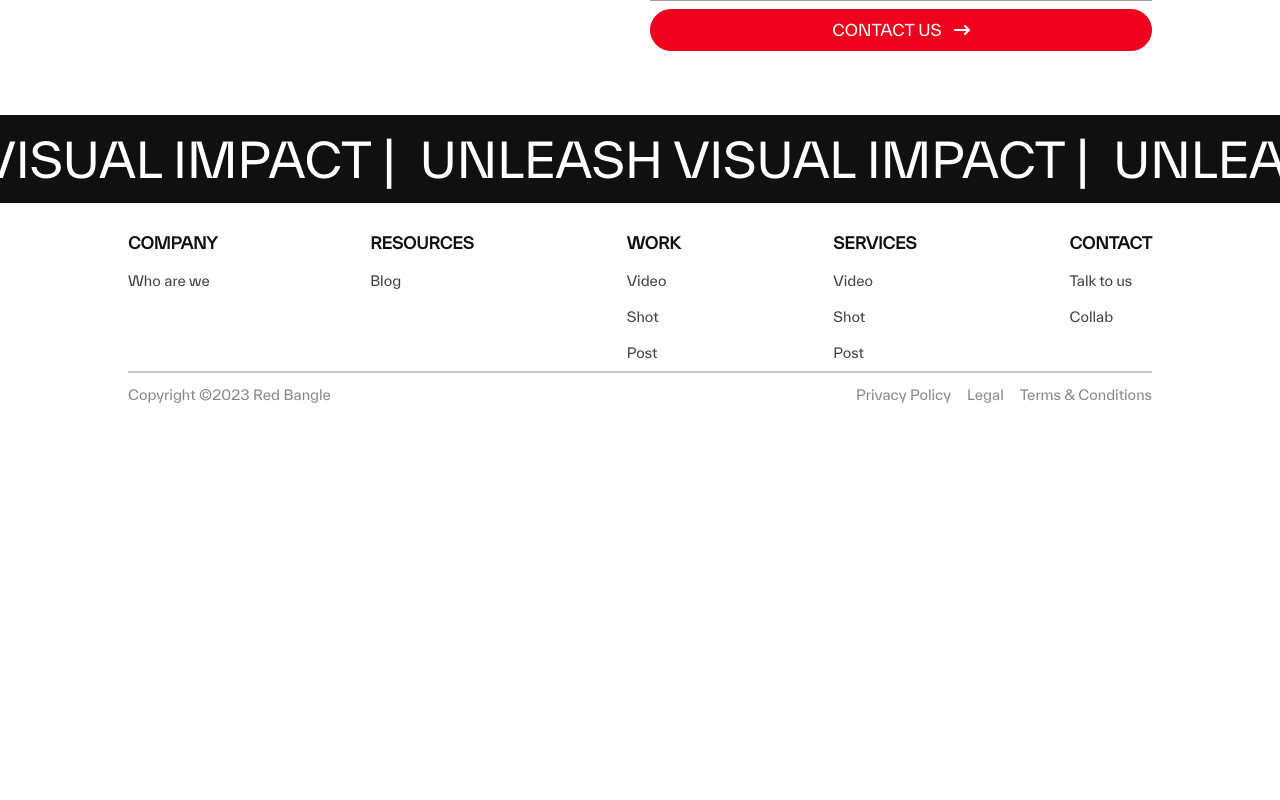
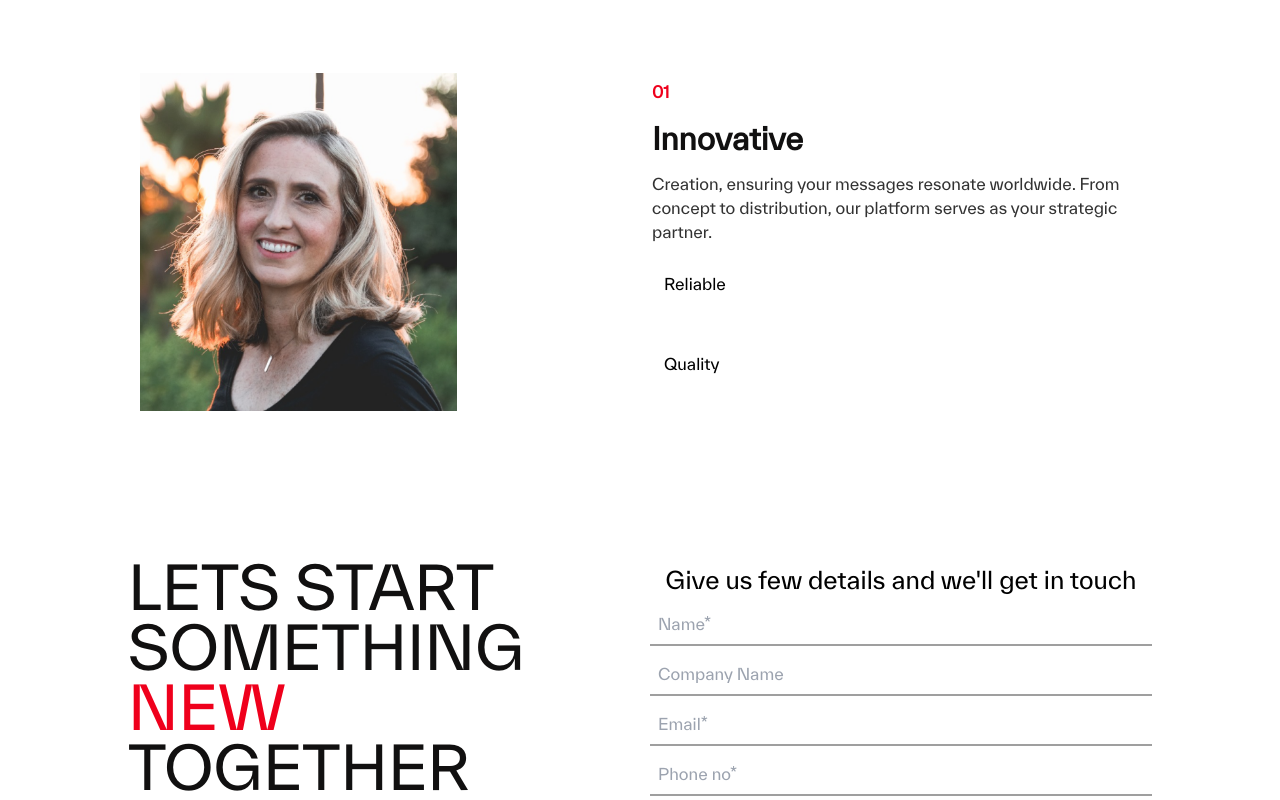
Before and after one commit to Doruk-0891/WebAgencyLandingPage, a React (Vite) app in the folder webagencylandingpage/: page /about in a window 1280 px wide. Shown: the part 1040-1840 px from the top of the page. Before the commit the page ends 1477 px from the top, so only its background shows below. Built offline with nearby package versions, Linux system fonts and the light colour scheme.

Commit message:
Implement values section

```diff
--- /dev/null
+++ b/webagencylandingpage/src/components/Accordion.jsx
@@ -0,0 +1,9 @@
+const Accordion = ({children}) => {
+  return (
+    <div className="h-full">
+        {children}
+    </div>
+  )
+}
+
+export default Accordion
--- /dev/null
+++ b/webagencylandingpage/src/components/AccordionWithImage.jsx
@@ -0,0 +1,49 @@
+import { useState } from "react";
+import Accordion from "./Accordion";
+
+const AccordionWithImage = (props) => {
+    const { values } = props;
+    const [selectedTab, setSelectedTab] = useState(0);
+
+    const handleSelection = (tabIndex) => {
+        setSelectedTab(tabIndex);
+    }
+
+    return (
+
+        <div className="w-full h-full flex flex-col md:flex-row justify-center items-center">
+            <div className="basis-1/2">
+                <div className="p-3 w-2/3 h-2/3">
+                    <img src={values[selectedTab]['image']} alt={values[selectedTab]['title']} className="object-cover w-full h-full" />
+                </div>
+            </div>
+            <div className="basis-1/2 p-3">
+                <Accordion>
+                    {values.map((item, idx) => (
+                        <div key={idx} onClick={() => handleSelection(idx)}>
+
+                            {selectedTab !== idx && <div className="p-3">{item['title']}</div>}
+
+                            <div className={`grid overflow-hidden transition-all duration-300 ease-in-out ${selectedTab === idx ? 'grid-rows-[1fr] opacity-100' : 'grid-rows-[0fr] opacity-0'}`}>
+
+                                <div className="overflow-hidden flex flex-col gap-4 py-4">
+                                    <p className={`text-red-400 font-bold`}>{item['sno']}</p>
+
+                                    <p className={`text-3xl font-bold text-black-400`}>{item['title']}</p>
+
+                                    <p className={`opacity-80`}>{item['description']}</p>
+
+                                </div>
+
+
+
+                            </div>
+                        </div>
+                    ))}
+                </Accordion>
+            </div>
+        </div>
+    )
+}
+
+export default AccordionWithImage
--- a/webagencylandingpage/src/components/CallToAction.jsx
+++ b/webagencylandingpage/src/components/CallToAction.jsx
@@ -19,7 +19,7 @@ const CallToAction = () => {
         <section className="md:w-[80%] md:m-auto px-4 md:px-0">
             <section className="flex flex-col gap-5 mb-16 md:flex-row">
                 <div className="md:basis-1/2">
-                    <div className="uppercase text-2xl text-center md:text-start  md:text-4xl text-black-400">
+                    <div className="uppercase text-4xl text-center md:text-start  md:text-6xl text-black-400">
                         <h2>Lets Start Something</h2>
                         <h2 className="text-red-400">New</h2>
                         <h2>Together</h2>
--- a/webagencylandingpage/src/components/Form.jsx
+++ b/webagencylandingpage/src/components/Form.jsx
@@ -24,7 +24,7 @@ const Form = () => {
 
     return (
         <div className="w-full">
-            <h4 className="text-center py-2">Give us few details and we&apos;ll get in touch</h4>
+            <h4 className="text-center py-2 md:text-2xl">Give us few details and we&apos;ll get in touch</h4>
             <form onSubmit={handleSubmit} className="flex flex-col justify-center">
                 <input type="text" placeholder='Name*' required value={name} onChange={(e) => setName(e.target.value)} className="w-full outline-none border-b-2 border-black-400 border-opacity-40 text-black-400 p-2 mb-2" />
 
--- a/webagencylandingpage/src/components/Hero.jsx
+++ b/webagencylandingpage/src/components/Hero.jsx
@@ -8,20 +8,20 @@ const Hero = () => {
     return (
         <section className="md:w-[80%] md:m-auto px-4 md:px-0">
             <section className="w-full mb-16">
-                <div className="text-black-400 text-3xl text-center md:text-start md:text-6xl font-bold uppercase py-6">
+                <div className="text-black-400 text-6xl text-center md:text-start md:text-8xl font-bold uppercase py-6">
                     <h1 className="py-1 md:py-3">We are a</h1>
                     <h1 className="py-1 md:py-3">Global <span className="text-red-400">Production</span></h1>
                     <h1 className="py-1 md:py-3">Agency</h1>
                 </div>
                 <div className="md:flex items-end space-y-3">
                     <div className="space-y-3 basis-2/3">
-                        <p>
+                        <p className="text-xl md:text-2xl">
                             Designed with the specific needs of large B2B enterprises in mind, our platform offers a comprehensive solution to simplify.
                         </p>
                         <div className="flex flex-col md:flex-row gap-2">
                             <PrimaryButton>
                                 <div className="flex items-center gap-3 justify-center">
-                                Get Professional Video Services <FaArrowRightLong />
+                                    Get Professional Video Services <FaArrowRightLong />
                                 </div>
 
                             </PrimaryButton>
--- /dev/null
+++ b/webagencylandingpage/src/components/Values.jsx
@@ -0,0 +1,18 @@
+import AccordionWithImage from "./AccordionWithImage"
+
+const Values = (props) => {
+    const {values} = props;
+
+    return (
+        <section className="mb-16 md:w-[80%] md:mx-auto px-4 md:px-0">
+            <h2 className="text-3xl md:text-5xl md:w-2/3 text-center md:text-start">
+                Our expertise and passion breathe life into your narratives
+            </h2>
+            <div className="w-full md:h-[500px]">
+                <AccordionWithImage values={values} />
+            </div>
+        </section>
+    )
+}
+
+export default Values
--- a/webagencylandingpage/src/constants.js
+++ b/webagencylandingpage/src/constants.js
@@ -17,3 +17,24 @@ export const LINKS = {
     'Services': ['Video', 'Shot', 'Post'],
     'Contact': ['Talk to us', 'Collab']
 };
+
+export const VALUES = [
+    {
+        sno: "01",
+        image: "src/assets/Testimonial1.png",
+        title: "Innovative",
+        description: "Creation, ensuring your messages resonate worldwide. From concept to distribution, our platform serves as your strategic partner."
+    },
+    {
+        sno: "02",
+        image: "src/assets/value1.png",
+        title: "Reliable",
+        description: "Creation, ensuring your messages resonate worldwide. From concept to distribution, our platform serves as your strategic partner."
+    },
+    {
+        sno: "03",
+        image: "src/assets/Testimonial1.png",
+        title: "Quality",
+        description: "Creation, ensuring your messages resonate worldwide. From concept to distribution, our platform serves as your strategic partner."
+    }
+];
--- a/webagencylandingpage/src/pages/AboutPage.jsx
+++ b/webagencylandingpage/src/pages/AboutPage.jsx
@@ -1,9 +1,10 @@
 import Loader from "../components/Loader/Loader"
-import { LINKS } from "../constants"
+import { LINKS, VALUES } from "../constants"
 import { lazy, Suspense } from "react"
 
 const HeroLazyComponent = lazy(() => import("../components/Hero"));
 const BrandsLazyComponent = lazy(() => import("../components/Brands"));
+const ValuesLazyComponent = lazy(() => import("../components/Values"));
 const TaglineLazyComponent = lazy(() => import("../components/Tagline"));
 const FooterLazyComponent = lazy(() => import("../components/Footer"));
 const CallToActionLazyComponent = lazy(() => import("../components/CallToAction"));
@@ -15,6 +16,7 @@ const AboutPage = () => {
             <Suspense fallback={<div className="w-full h-[200px] flex justify-center items-center"><Loader /></div>}>
                 <HeroLazyComponent />
                 <BrandsLazyComponent />
+                <ValuesLazyComponent values={VALUES} />
                 <CallToActionLazyComponent />
                 <TaglineLazyComponent title={tagline} />
                 <FooterLazyComponent links={LINKS} />
```
